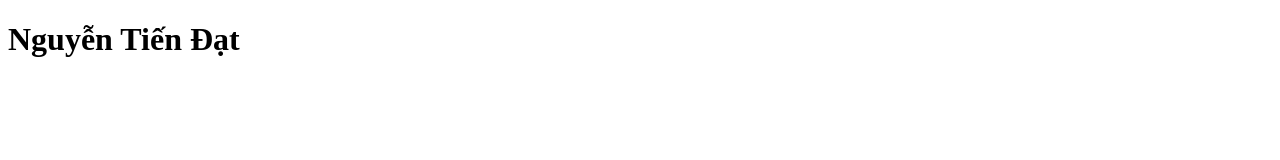
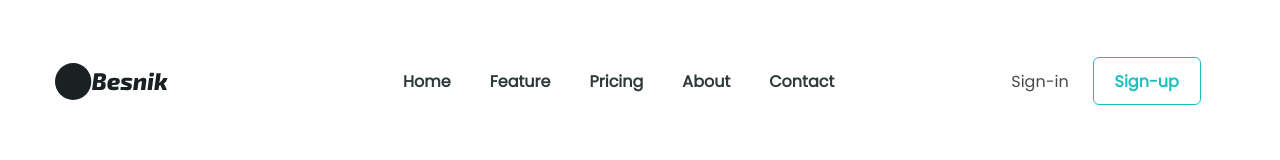
Before and after one commit to DatNguyen287/duan7, a plain HTML site: page index.html in a window 1280 px wide. Shown: the top 160 px of the page. Drawn offline with Linux system fonts and the light colour scheme.

Commit message:
second-commit

```diff
--- a/assets/css/reset.css
+++ b/assets/css/reset.css
@@ -0,0 +1,48 @@
+/* http://meyerweb.com/eric/tools/css/reset/
+   v2.0 | 20110126
+   License: none (public domain)
+*/
+
+html, body, div, span, applet, object, iframe,
+h1, h2, h3, h4, h5, h6, p, blockquote, pre,
+a, abbr, acronym, address, big, cite, code,
+del, dfn, em, img, ins, kbd, q, s, samp,
+small, strike, strong, sub, sup, tt, var,
+b, u, i, center,
+dl, dt, dd, ol, ul, li,
+fieldset, form, label, legend,
+table, caption, tbody, tfoot, thead, tr, th, td,
+article, aside, canvas, details, embed,
+figure, figcaption, footer, header, hgroup,
+menu, nav, output, ruby, section, summary,
+time, mark, audio, video {
+	margin: 0;
+	padding: 0;
+	border: 0;
+	font-size: 100%;
+	font: inherit;
+	vertical-align: baseline;
+}
+/* HTML5 display-role reset for older browsers */
+article, aside, details, figcaption, figure,
+footer, header, hgroup, menu, nav, section {
+	display: block;
+}
+body {
+	line-height: 1;
+}
+ol, ul {
+	list-style: none;
+}
+blockquote, q {
+	quotes: none;
+}
+blockquote:before, blockquote:after,
+q:before, q:after {
+	content: '';
+	content: none;
+}
+table {
+	border-collapse: collapse;
+	border-spacing: 0;
+}
--- a/assets/css/style.css
+++ b/assets/css/style.css
@@ -0,0 +1,88 @@
+* {
+    box-sizing: border-box;
+}
+
+html {
+    font-size: 62.5%;
+}
+
+body {
+    font-size: 1.6rem;
+    font-family: "Poppins", sans-serif;
+    font-weight: 400;
+    font-style: normal;
+}
+
+/* common */
+a {
+    text-decoration: none;
+}
+/* common */
+.header {
+    position: sticky;
+}
+
+.main-content {
+    width: 1170px;
+    min-width: calc(100% - 270px);
+    margin: 0px auto;
+}
+
+.header .body {
+    display: flex;
+    margin-top: 57px;
+    align-items: center;
+}
+
+.header .logo {
+    display: flex;
+    margin-right: 235px;
+}
+
+.header .logo .image {
+    margin-left: 5.91px;
+}
+
+.header .nav {
+    display: flex;
+    gap: 39px;
+    margin-right: 177px;
+}
+
+.header .nav .item {
+    color: #2F3A3B;
+    font-size: 1.6rem;
+    font-weight: 600;
+    line-height: normal;
+}
+
+.header .action {
+    display: flex;
+    align-items: center;
+    gap: 24px;
+}
+
+.header .action .sign-in a {
+    color: #494949;
+    text-align: center;
+    font-size: 1.6rem;
+    line-height: normal;
+}
+
+.header .action .sign-up {
+    width: 108px;
+    height: 48px;
+    border-radius: 6px;
+    border: 1px solid #1EBFC1;
+    display: flex;
+    justify-content: center;
+    align-items: center;
+    cursor: pointer;
+}
+
+.header .action .sign-up a {
+    color: #1EBFC1;
+    font-size: 1.6rem;
+    font-weight: 600;
+    line-height: normal;
+}
--- a/index.html
+++ b/index.html
@@ -3,9 +3,44 @@
 <head>
     <meta charset="UTF-8">
     <meta name="viewport" content="width=device-width, initial-scale=1.0">
+    <!-- reset -->
+    <link rel="stylesheet" href="./assets/css/reset.css">
+    <!-- nhúng font -->
+    <link rel="preconnect" href="https://fonts.googleapis.com">
+    <link rel="preconnect" href="https://fonts.gstatic.com" crossorigin>
+    <link href="https://fonts.googleapis.com/css2?family=Poppins&display=swap" rel="stylesheet">
+
+    <link rel="stylesheet" href="./assets/css/style.css">
     <title>Second Project</title>
 </head>
-<body>
-    <h1> Nguyễn Tiến Đạt</h1>
+<body style="height: 100000px;">
+    <header class="header">
+        <div class="main-content">
+            <div class="body">
+                <div class="logo">
+                    <img src="./assets/img/Ellipse 1840.svg" alt="" class="imgage">
+                    <img src="./assets/img/Union.svg" alt="" class="name">
+                </div>
+
+                <div class="nav">
+                    <a href="!#" class="item">Home</a>
+                    <a href="!#" class="item">Feature</a>
+                    <a href="!#" class="item">Pricing</a>
+                    <a href="!#" class="item">About</a>
+                    <a href="!#" class="item">Contact</a>
+                </div>
+
+                <div class="action">
+                    <div class="sign-in">
+                        <a href="">Sign-in</a>
+                    </div>
+                    <div class="sign-up">
+                        <a href="">Sign-up</a>
+                    </div>
+                </div>
+            </div>
+        </div>
+
+    </header>
 </body>
 </html>
```
Also changed, not shown: assets/img/Ellipse 1840.svg (added), assets/img/Union.svg (added).
